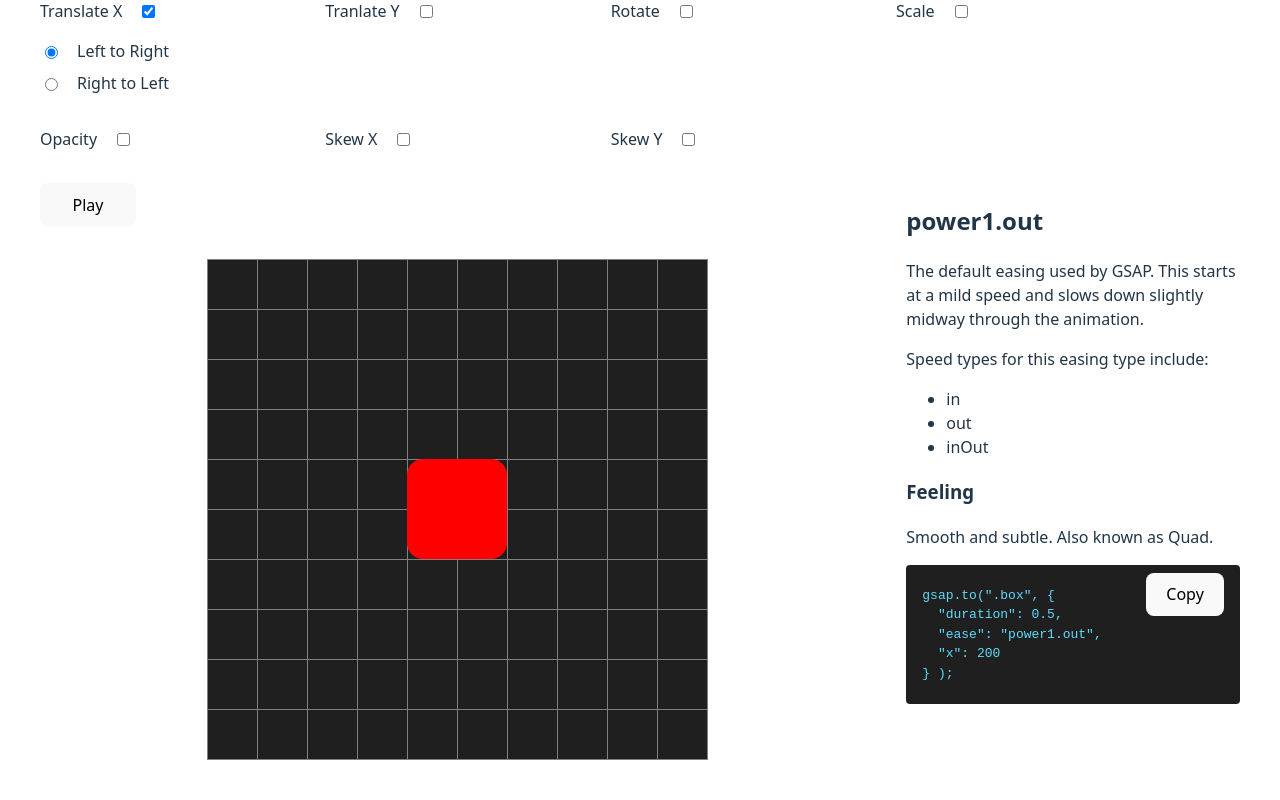
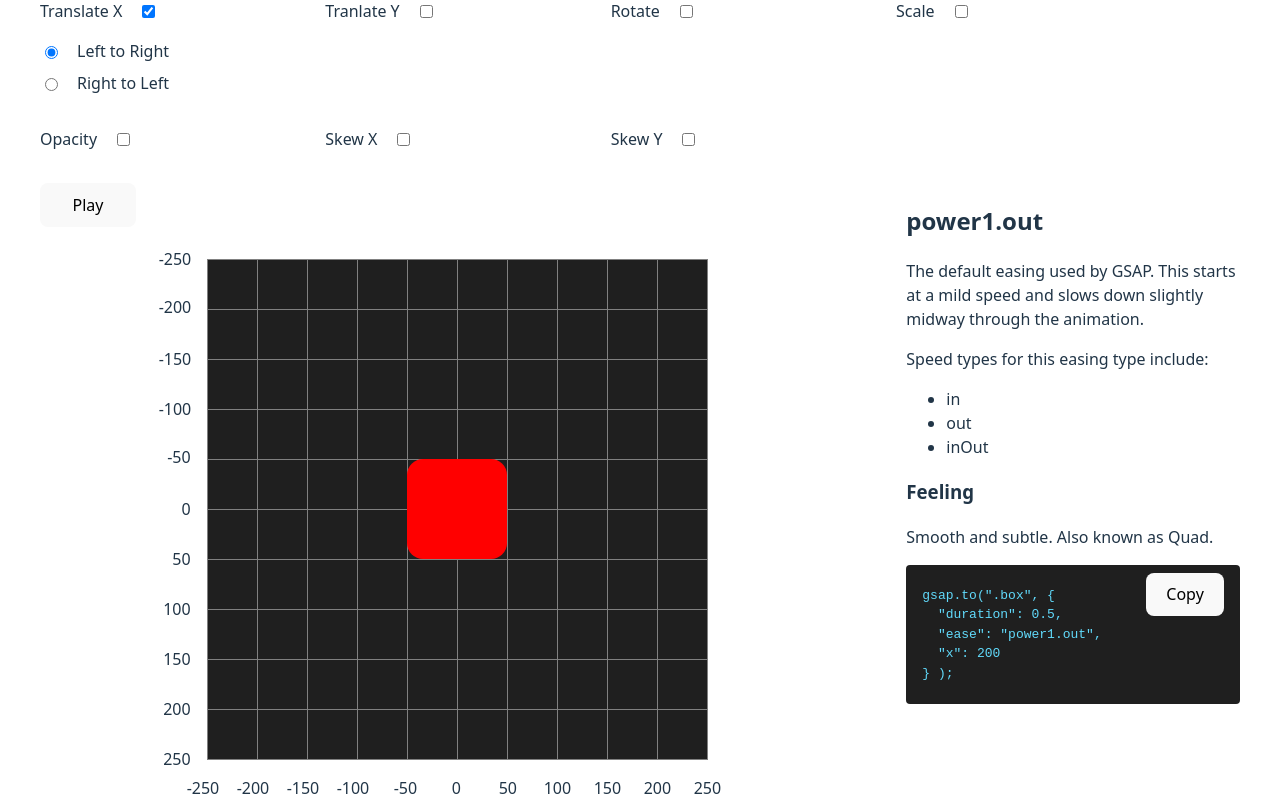
Before and after one commit to ConorCrutchley/gsap-easing, a React (Vite) app: page / in a window 1280 px wide. Shown: the part 371-1171 px from the top of the page. Built offline with nearby package versions, Linux system fonts and the light colour scheme.

Commit message:
feat: Added numbers to animation grid

```diff
--- a/src/components/AnimatedComponent.tsx
+++ b/src/components/AnimatedComponent.tsx
@@ -55,6 +55,32 @@ const AnimatedComponent = () => {
       </button>
       <div className="animation-area">
         <div className="box"></div>
+        <ul className="animation-area-x-axis">
+          <li>-250</li>
+          <li>-200</li>
+          <li>-150</li>
+          <li>-100</li>
+          <li>-50</li>
+          <li>0</li>
+          <li>50</li>
+          <li>100</li>
+          <li>150</li>
+          <li>200</li>
+          <li>250</li>
+        </ul>
+        <ul className="animation-area-y-axis">
+          <li>-250</li>
+          <li>-200</li>
+          <li>-150</li>
+          <li>-100</li>
+          <li>-50</li>
+          <li>0</li>
+          <li>50</li>
+          <li>100</li>
+          <li>150</li>
+          <li>200</li>
+          <li>250</li>
+        </ul>
       </div>
     </section>
   );
--- a/src/components/Filters/AnimationFilters.tsx
+++ b/src/components/Filters/AnimationFilters.tsx
@@ -15,8 +15,8 @@ const AnimationFilters = () => {
   const filters = useFilters();
 
   // States
-  const [animationX, setAnimationX] = useState(300);
-  const [animationY, setAnimationY] = useState(300);
+  const [animationX, setAnimationX] = useState(200);
+  const [animationY, setAnimationY] = useState(200);
   const [animationRotate, setAnimationRotate] = useState(360);
   const [animationScale, setAnimationScale] = useState(100);
   const [animationOpacity, setAnimationOpacity] = useState(0);
--- a/src/index.css
+++ b/src/index.css
@@ -130,6 +130,93 @@ main {
   background-size: 50px 50px;
   background-image: linear-gradient(to right, grey 1px, transparent 1px),
     linear-gradient(to bottom, grey 1px, transparent 1px);
+  position: relative;
+}
+.animation-area ul {
+  position: absolute;
+  list-style: none;
+  padding: 0;
+  margin: 0;
+}
+.animation-area ul li {
+  position: absolute;
+  padding: 0;
+  width: 2em;
+}
+.animation-area-x-axis {
+  bottom: -1em;
+  width: 100%;
+}
+.animation-area-y-axis {
+  left: -3em;
+  height: 100%;
+  text-align: right;
+}
+.animation-area-x-axis li:nth-of-type(1) {
+  left: -20px;
+}
+.animation-area-x-axis li:nth-of-type(2) {
+  left: 30px;
+}
+.animation-area-x-axis li:nth-of-type(3) {
+  left: 80px;
+}
+.animation-area-x-axis li:nth-of-type(4) {
+  left: 130px;
+}
+.animation-area-x-axis li:nth-of-type(5) {
+  left: 187px;
+}
+.animation-area-x-axis li:nth-of-type(6) {
+  left: 245px;
+}
+.animation-area-x-axis li:nth-of-type(7) {
+  left: 292px;
+}
+.animation-area-x-axis li:nth-of-type(8) {
+  left: 337px;
+}
+.animation-area-x-axis li:nth-of-type(9) {
+  left: 387px;
+}
+.animation-area-x-axis li:nth-of-type(10) {
+  left: 437px;
+}
+.animation-area-x-axis li:nth-of-type(11) {
+  left: 487px;
+}
+.animation-area-y-axis li:nth-of-type(1) {
+  top: -12px;
+}
+.animation-area-y-axis li:nth-of-type(2) {
+  top: 36px;
+}
+.animation-area-y-axis li:nth-of-type(3) {
+  top: 88px;
+}
+.animation-area-y-axis li:nth-of-type(4) {
+  top: 138px;
+}
+.animation-area-y-axis li:nth-of-type(5) {
+  top: 186px;
+}
+.animation-area-y-axis li:nth-of-type(6) {
+  top: 238px;
+}
+.animation-area-y-axis li:nth-of-type(7) {
+  top: 288px;
+}
+.animation-area-y-axis li:nth-of-type(8) {
+  top: 338px;
+}
+.animation-area-y-axis li:nth-of-type(9) {
+  top: 388px;
+}
+.animation-area-y-axis li:nth-of-type(10) {
+  top: 438px;
+}
+.animation-area-y-axis li:nth-of-type(11) {
+  top: 488px;
 }
 .box {
   width: 100px;
```
